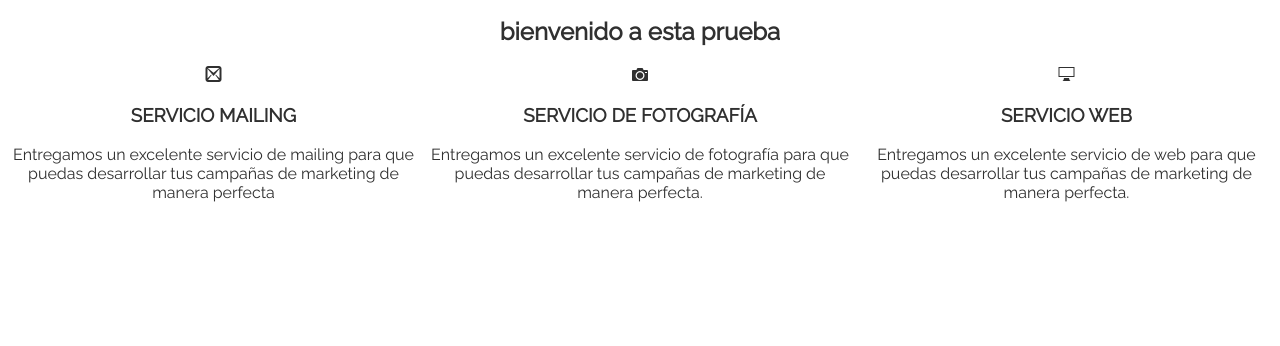
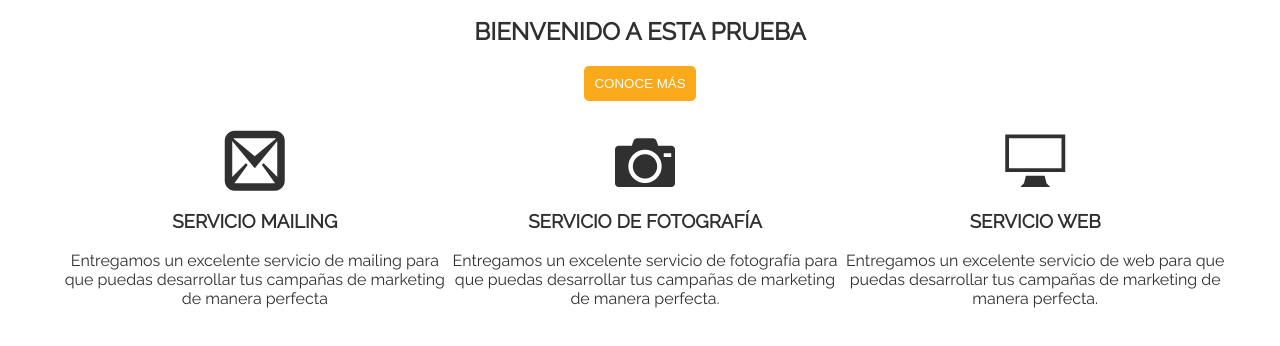
Before and after one commit to NishiAicchi/seminar-css, a plain HTML site: page index.html in a window 1280 px wide. Shown: the part 142-488 px from the top of the page. Drawn offline with Linux system fonts and the light colour scheme; files whose address does not match are found by name.

Commit message:
actualizando CSS

```diff
--- a/css/main.css
+++ b/css/main.css
@@ -43,9 +43,31 @@ nav {
 
 section {
     text-align: center;
+    margin-top:
 }
 
 div {
     display: inline-block;
     width: 33%;
 }
+
+span {
+    font-size: 60px;
+}
+
+body section:last-child {
+    margin: 30px 50px 0 60px;
+}
+
+img[alt="laboratoria"] {
+    width: 120px;
+}
+
+button {
+    background-color: #f9a91a;
+    padding: 10px;
+    color: #ffffff;
+    border: 0;
+    border-radius: 5px;
+    font-weight: 500;
+}
--- a/index.html
+++ b/index.html
@@ -25,7 +25,8 @@
         <figure>
             <img src="assets/img/square-laboratoria.png" alt="laboratoria">
         </figure>
-        <h1>bienvenido a esta prueba</h1>
+        <h1 class="text-uppercase">bienvenido a esta prueba</h1>
+        <button class="text-uppercase">conoce más</button>
     </section>
     <section>
         <div>
```
